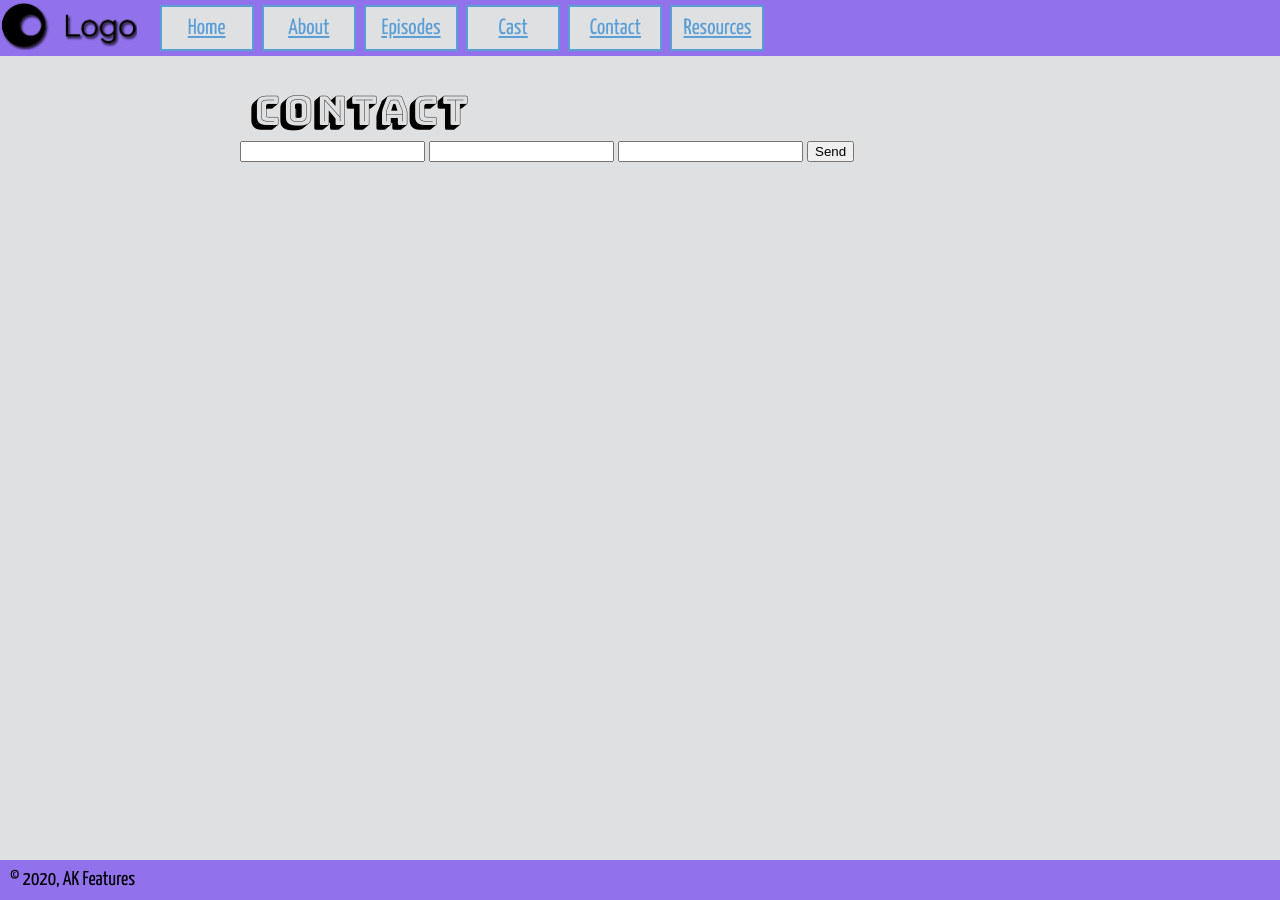
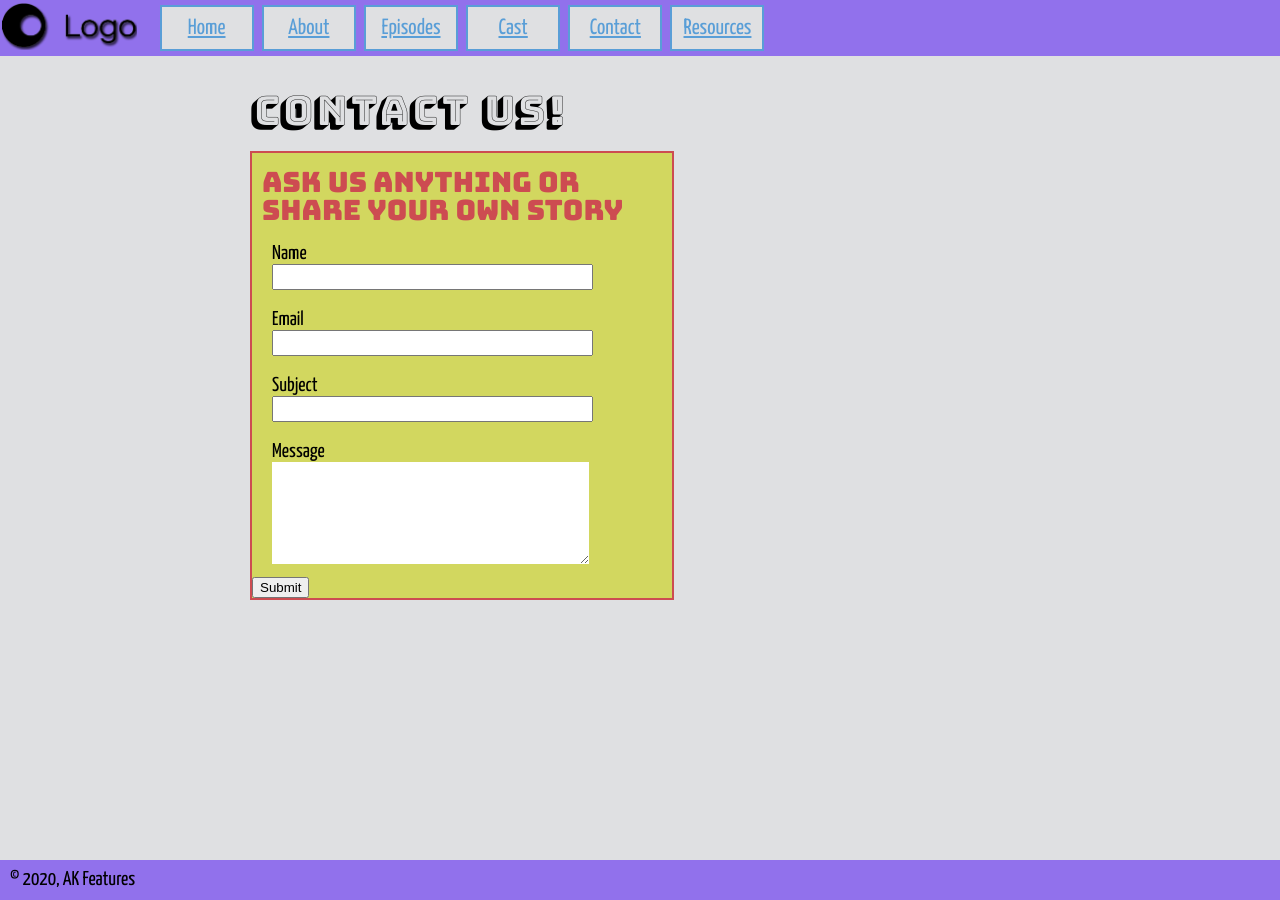
Before and after one commit to achaltin/commonvibes, a Jekyll site: the page built from contact.md, in a window 1280 px wide. Built offline with Jekyll 4.4.1, drawn with Linux system fonts in a browser that asks for light colours.

Commit message:
Added Contact and styling

```diff
--- a/_includes/navigation.html
+++ b/_includes/navigation.html
@@ -3,7 +3,7 @@
         <img src="../assets/images/logo.png" alt="Common Vibes Logo" class="nav-logo"/>
     </a>
     <ul>
-        {% for item in site.data.github-navigation %}
+        {% for item in site.data.navigation %}
             <li>
                 <a class="nav-btn" href="{{ item.link }}" {% if page.url == item.link %}style="color: #9171EC;"{% endif %}>
                   {{ item.name }}
--- a/assets/css/main.css
+++ b/assets/css/main.css
@@ -24,6 +24,30 @@
 
 .yellow{
     color:#D2D75F
+}
+
+.bg-blue{
+    background-color: #599ED7;
+}
+
+.bg-pink{
+    background-color:#FFA8D6;
+}
+
+.bg-purple{
+    background-color: #9171EC;
+}
+
+.bg-red{
+    background-color: #cd4c51;
+}
+
+.bg-yellow{
+    background-color:#D2D75F
+}
+
+.border-red{
+    border:2px solid #cd4c51;
 }
 
 /**************************************/
@@ -63,7 +87,7 @@ p{
     padding:10px;
 }
 
-a,p,li,ul{
+a,p,li,ul,input,label,textarea{
     font-family: 'Yanone Kaffeesatz', sans-serif;color:black;
     font-size: 20px;
 }
@@ -183,6 +207,21 @@ footer{
 }
 
 /********************************************/
+/* Contact Styling */
+.form-question{
+    padding:10px 20px;
+    width:400px;
+}
+form{
+    width:420px;
+}
+
+textarea{
+    padding:1px;
+    border-width:0;
+}
+
+/********************************************/
 /* Margin Styles */
 
 .ma-20{
@@ -201,6 +240,10 @@ footer{
     margin-bottom: 0px;
 }
 
+.ma-10{
+    margin:10px;
+}
+
 .mt-10{
     margin-top:10px;
 }
--- a/contact.md
+++ b/contact.md
@@ -2,13 +2,26 @@
 layout: default
 title: "Contact"
 ---
-<h1>Contact</h1>
-<form action="https://getform.io/f/c18f32d9-b402-4136-8e73-eb1c0d70f79b" method="POST">
-
-  <input type="text" name="name">
-  <input type="email" name="email">
-  <input type="text" name="message">
-  <button type="submit">Send</button>
+<h1>Contact Us!</h1>
+<form action="https://getform.io/f/c18f32d9-b402-4136-8e73-eb1c0d70f79b" method="POST" id="contact-form" class="bg-yellow ma-10 border-red">
+    <h2 class="red">Ask us anything or share your own story</h2>
+    <div class="form-question">
+        <label for="name">Name</label><br/>
+        <input type="text" name="name" size="40">
+    </div>
+    <div class="form-question">
+        <label for="email">Email</label><br/>
+        <input type="email" name="email" size="40">
+    </div>
+    <div class="form-question">
+        <label for="subject">Subject</label><br/>
+        <input type="text" name="subject" size="40">
+    </div>
+    <div class="form-question">
+        <label for="message">Message</label><br/>
+        <textarea name="message" rows="5" cols="40"></textarea>
+    </div>
+  <button type="submit">Submit</button>
 
 </form>
 
```
